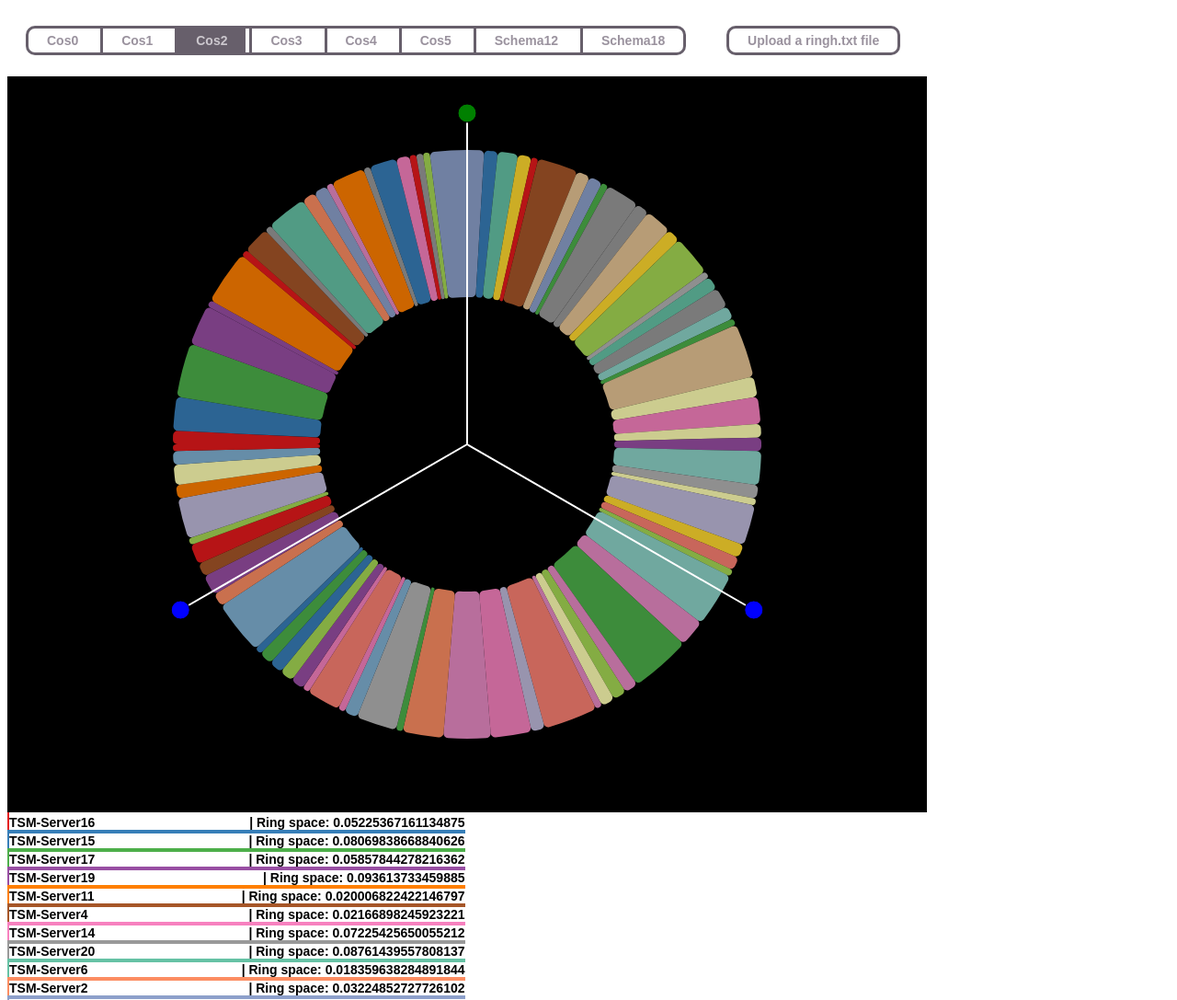
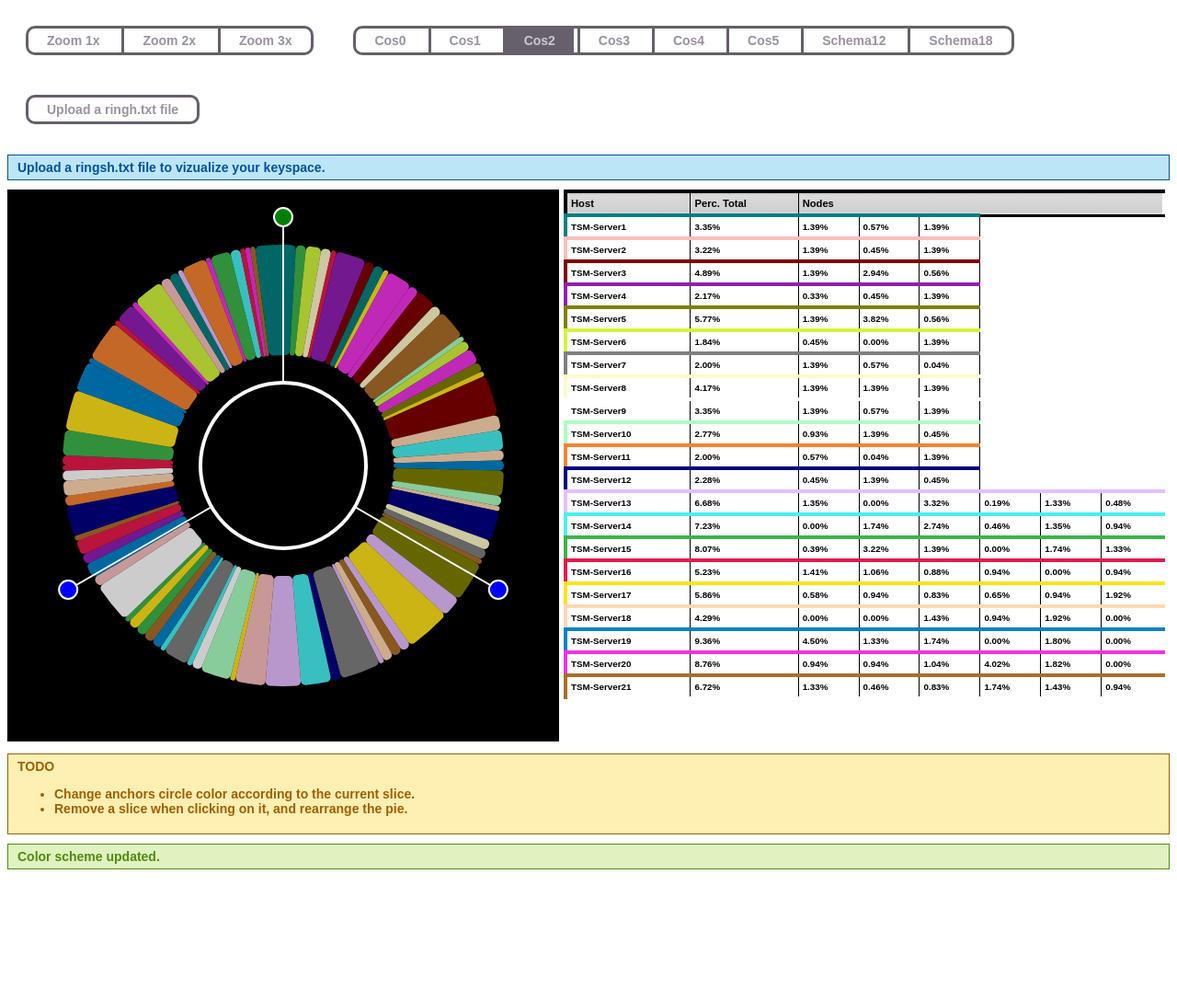
Before and after one commit to scality/keyspace-visualizer, a plain HTML site: page index.html in a window 1280 px wide. Shown: the top 1087 px of the page at 92% size. After the commit the page ends 955 px from the top, so only its background shows below. Drawn offline with Linux system fonts and the light colour scheme.

Commit message:
second working version

```diff
--- a/index.html
+++ b/index.html
@@ -7,6 +7,13 @@
 <!-- }}} -->
 
 <body>
+    <div class="radios">
+        <div class="radio-group">
+            <input type="radio" id="zoom1x" name="zoom-group"><label for="zoom1x">Zoom 1x</label>
+            <input type="radio" id="zoom2x" name="zoom-group"><label for="zoom2x">Zoom 2x</label>
+            <input type="radio" id="zoom3x" name="zoom-group"><label for="zoom3x">Zoom 3x</label>
+        </div>
+
         <div class="radio-group">
             <input type="radio" id="rcos0" name="radio-group"><label for="rcos0">Cos0</label>
             <input type="radio" id="rcos1" name="radio-group"><label for="rcos1">Cos1</label>
@@ -24,15 +31,31 @@
                 Upload a ringh.txt file
             </label>
         </div>
+    </div>
 
+    <div class="info">Upload a ringsh.txt file to vizualize your keyspace.</div>
+
+    <div id="wrapper">
         <div class="svg">
-        <svg width="1000" height="800"></svg>
+            <svg width="600" height="600"></svg>
         </div>
-    <div class="legend"></div>
+
+        <div id="infos"></div>
+    </div>
+
+    <div class="warning">TODO
+        <ul>
+            <li>Change anchors circle color according to the current slice.</li>
+            <li>Remove a slice when clicking on it, and rearrange the pie.</li>
+        </ul>
+    </div>
+    <div class="success">Color scheme updated.</div>
+
     <div class="tooltip"></div>
-
 <script>
 /* ------- Global variables to use {{{-------*/
+var dataPie; // Store the datas for the pie chart, to update during zoom
+var dataAngles; // Store de datas for the line angles, to update during zoom
 var svg = d3.select("svg"),
     width = svg.attr("width"),
     height = svg.attr("height"),
@@ -40,11 +63,16 @@ var svg = d3.select("svg"),
     originx = width / 2,
     originy = height / 2;
 
+/* Lines length used ot visualize angles */
+var lineStart = radius * 0.3;
+var lineLength = radius * 0.9;
+
 /**
  *  Palet of colors to use
  * SchemeSets appear in d3.v4.js
  * var colorsAvailable = d3.schemeSet1.concat(d3.schemeSet2).concat(d3.schemeSet3);
  */
+/*
 var colorsAvailable = [
     "#e41a1c","#377eb8","#4daf4a","#984ea3","#ff7f00",
     "#a65628","#f781bf","#999999","#66c2a5","#fc8d62",
@@ -52,6 +80,14 @@ var colorsAvailable = [
     "#b3b3b3","#8dd3c7","#ffffb3","#bebada","#fb8072",
     "#80b1d3","#fdb462","#b3de69","#fccde5","#d9d9d9",
     "#bc80bd","#ccebc5","#ffed6f"
+]
+*/
+var colorsAvailable = [
+    "#e6194b", "#3cb44b", "#ffe119", "#0082c8", "#f58231",
+    "#911eb4", "#46f0f0", "#f032e6", "#d2f53c", "#fabebe",
+    "#008080", "#e6beff", "#aa6e28", "#fffac8", "#800000",
+    "#aaffc3", "#808000", "#ffd8b1", "#000080", "#808080",
+    "#FFFFFF", "#000000"
 ]
 
 /* List of predefined angles */
@@ -79,22 +115,23 @@ RingImg.append("g").attr("class", "labels");
 svg.append("g").attr("class", "lines");
 /* Arrows at the end of the lines */
 svg.append("g").attr("class", "arrows");
+/* Small center circle */
+var smcircle = svg.append("g").attr("class", "smcircle").append("circle");
+smcircle
+    .attr("r", lineStart)
+    .attr("stroke", "white")
+    .attr("stroke-width", 4)
+    .attr("fill", "none")
 
 /**
  *  Starting draw point in the svg
  *  Rotate -90° to start at noon
  */
-svg.selectAll("g.pie, g.lines, g.arrows")
+svg.selectAll("g.pie, g.lines, g.arrows, g.smcircle")
     .attr("transform", "translate(" + originx + "," + originy + ") rotate(-90, 0, 0)");
 
 // Hidden div to handle texts
 var tooltip = d3.select("div.tooltip");
-
-// The colored legend
-var legendwidth = (width - 5) * 0.5 + "px";
-var legend = d3.select("div.legend")
-    .style("width", legendwidth)
-    .style("max-width", legendwidth);
 
 /* ------- END: DOM Selection }}}-------*/
 /* ------- Standard configurations and function definitions {{{-------*/
@@ -105,8 +142,8 @@ var pie = d3.layout.pie()
 var arc = d3.svg.arc()          // slices configuration
     .cornerRadius(5)            // rounding the slices
     .padAngle(0)                // space between slices
-	.outerRadius(radius * 0.8)  // size limit
-	.innerRadius(radius * 0.4); // starting draw
+	.outerRadius(function() { return radius * 0.8; } )  // size limit
+	.innerRadius(function() { return radius * 0.4; } ); // starting draw
 
 /* ------- END: Standard function definitions and configurations }}}-------*/
 
@@ -121,7 +158,8 @@ d3.select("input.datafile")
         reader.onloadend = function(evt) {
             var dataURL = evt.target.result;
             d3.text(dataURL, function(d) {
-                change(formatInput(d));
+                dataPie = formatInput(d);
+                change(dataPie);
             });
         };
         reader.readAsDataURL(file);
@@ -129,16 +167,42 @@ d3.select("input.datafile")
 
 // Data example
 d3.text("default-ringsh.txt", function(data) {
-    change(formatInput(data));
+    dataPie = formatInput(data);
+    change(dataPie);
 });
 
 // default lines view at init
-updateAngles( partsToAngles(coses.rcos2) );
+dataAngles = partsToAngles(coses.rcos2);
+updateAngles( dataAngles );
 d3.selectAll('input[name="radio-group"]')
     .on("change", function() {
         labelType = this.id
-        var angles = partsToAngles(coses[labelType]);
-        updateAngles(angles);
+        dataAngles = partsToAngles(coses[labelType]);
+        updateAngles(dataAngles);
+    });
+
+d3.selectAll('input[name="zoom-group"]')
+    .on("change", function() {
+        var defw = 400,
+            defh = 400;
+        if(this.id == "zoom1x") { svg.attr("width", defw).attr("height", defh) }
+        if(this.id == "zoom2x") { svg.attr("width", defw * 2).attr("height", defh * 2) }
+        if(this.id == "zoom3x") { svg.attr("width", defw * 3).attr("height", defh * 3) }
+
+        width = svg.attr("width"),
+        height = svg.attr("height"),
+        radius = Math.min(width, height) * 0.5,
+        originx = width / 2,
+        originy = height / 2;
+        lineStart = radius * 0.3;
+        lineLength = radius * 0.9;
+        svg.selectAll("g.pie, g.lines, g.arrows, g.smcircle")
+            .attr("transform", "translate(" + originx + "," + originy + ") rotate(-90, 0, 0)");
+        smcircle
+            .attr("r", lineStart)
+        change(dataPie);
+        updateAngles([]); // hack to resize the angles
+        updateAngles(dataAngles);
     });
 
 function change(data) { // {{{
@@ -219,24 +283,21 @@ function change(data) { // {{{
 }; // }}}
 
 function updateAngles(data) {
-    var radline = radius * 0.9
-
     var lines = svg.select("g.lines")
         .selectAll("line")
         .data(data, function(d) { return d.angle; });
 
     lines.enter()
         .append("line")
-        .attr("x1", 0)
-        .attr("y1", 0)
-        .attr("x2", function(d) { return cosDegree(d.angle) * radline; })
-        .attr("y2", function(d) { return sinDegree(d.angle) * radline; })
+        .attr("x1", function(d) { return cosDegree(d.angle) * lineStart; })
+        .attr("y1", function(d) { return sinDegree(d.angle) * lineStart; })
+        .attr("x2", function(d) { return cosDegree(d.angle) * lineLength; })
+        .attr("y2", function(d) { return sinDegree(d.angle) * lineLength; })
         .style("fill", "none")
         .style("stroke", "white")
         .style("stroke-width", "2px")
 
-    lines.exit()
-        .remove();
+    lines.exit().remove();
 
     var anchor = svg.select("g.arrows")
         .selectAll("circle")
@@ -244,22 +305,19 @@ function updateAngles(data) {
 
     anchor.enter()
         .append("circle")
-        .attr("cx", function(d) { return cosDegree(d.angle) * radline; })
-        .attr("cy", function(d) { return sinDegree(d.angle) * radline; })
+        .attr("cx", function(d) { return cosDegree(d.angle) * lineLength; })
+        .attr("cy", function(d) { return sinDegree(d.angle) * lineLength; })
         .attr("r", 10)
-        .style("fill", function(d, i) { if(i == 0) { return "green" } else { return "blue" }; })
-        .style("stroke", "black")
-        .style("stroke-width", "1px")
+        .attr("class", "circle")
+        .attr("style", function(d, i) { if(i == 0) { return "fill: green;" } })
 
     anchor
         .on('mousedown', function(d, i) {
             var timedOut = 0
-            d3.select("svg")
-                .on('mousemove', function(elem, i) {
-
+            svg.on('mousemove', function(elem, i) {
                     if(!timedOut) {
-                        var x = (width/4) - d3.mouse(this)[0];
-                        var y = (height/2) - d3.mouse(this)[1];
+                        var x = originx - d3.mouse(this)[0];
+                        var y = originy - d3.mouse(this)[1];
                         var radian = Math.atan2(y, x); // In radians
                         var degree = radian * (180 / Math.PI) + 180;
                         //console.log("x:"+x+" y:"+y+" rad:"+rad+" deg:"+deg)
@@ -272,13 +330,11 @@ function updateAngles(data) {
                     setTimeout(function() { timedOut = 0 }, 10)
                 })
         .on('mouseup', function(e) {
-            d3.select("svg")
-                 .on('mousemove', null);
+            svg.on('mousemove', null);
         })
     });
 
-    anchor.exit()
-        .remove();
+    anchor.exit().remove();
 };
 
 </script>
--- a/js/computeInfos.js
+++ b/js/computeInfos.js
@@ -108,48 +108,59 @@ function formatInput(dataraw) {
     }); // }}}
 
     // Need to move writeLegend to a better place
-    writeLegend(servstats);
     writeLegend2(ringkeysSorted, servstats)
     return ringkeysSorted;
 }; // }}}
 
-function writeLegend2(data, stats) {
-    var table = d3.select("div#infos").append("table");
-    var titles = ["Host", "Members"];
+function writeLegend2(data, rawstats) {
+    var collator = new Intl.Collator(undefined, {numeric: true, sensitivity: 'base'});
+    function sortHost(obj) {
+        return obj.sort(function(a, b) {
+            return collator.compare(a.hostname, b.hostname);
+        });
+    }
+    stats = sortHost(rawstats)
 
-    var headers = table.append('thead').append('tr')
-        .selectAll('th')
-        .data(titles).enter()
-        .append('th')
-        .text(function (d) { return d; })
 
-    var rows = table.append('tbody').selectAll('tr')
-        .data(stats).enter()
-        .append('tr');
+    var divinfo = d3.select("div#infos").html("");
+    var table = divinfo.append("table");
 
-    rows
-        .selectAll('td')
-        .data(function (d) {
-            return titles.map(function (k) {
-                return { 'value': d.hostname, 'name': k };
-            })
-        }).enter()
-        .append("td")
-        .attr('data-th', function (d) {
-            return d.name;
+    var headers = table
+        .attr("class", "minimalistBlack")
+        .append('thead')
+        .append("tr")
+        .style("border-left", "4px solid black")
+    headers.append("th").text("Host");
+    headers.append("th").text("Perc. Total");
+    headers.append("th").attr("id", "members").text("Nodes");
+
+
+    var colnumbers = 1;
+    var rows = table.append('tbody');
+    stats.forEach(function(d) {
+        var myrow = rows
+            .append("tr")
+            .style("border-left", "4px solid " + d.color)
+
+        myrow
+            .append("td")
+            .style("border-top", "4px solid " + d.color)
+            .text(d.hostname)
+
+        myrow
+            .append("td").text(d3.format(".2%")(d.percs))
+            .style("border-top", "4px solid " + d.color)
+
+        var cntemp = 0;
+        data.forEach(function(e) {
+            if(e.host == d.hostname) {
+                if(++cntemp > colnumbers) { ++colnumbers; }
+                myrow.append("td")
+                    .style("border-top", "4px solid " + d.color)
+                    .text(d3.format(".2%")(e.perc))
+            }
         })
-        .html(function(d) {
-            if(d.name == "Host") {
-                return d.value;
-            }
-            if(d.name == "Members") {
-                var content = data.forEach(function(s) {
-                    if(d.value == s.host) {
-                        console.log(s.server)
-                        return '<span>'+ s.server + '</span>'
-                    }
-                })
-                return content;
-            }
-        });
+
+    })
+    d3.select("th#members").attr("colspan", colnumbers);
 }
--- a/js/formatInput.js
+++ b/js/formatInput.js
@@ -38,7 +38,7 @@ function writeLegend(data) { // {{{
         .append("span")
         .attr("class", "ringspace")
         .text(function(d) {
-            return " | Ring space: " + d.percs; // d3.format(".2%")(d.percs);
+            return " | Ring space: " + d3.format(".3%")(d.percs);
         });
 
     text.exit()
@@ -66,7 +66,7 @@ function partsToAngles(data) {
         var y = -1;
         while(++y < n) {
             if( x == data.part[y] ) {
-                angles.push( { "angle": (360 / data.schema * x) } );
+                angles.push( { "angle": (360 / data.schema * x), "radius": radius } );
                 break;
             }
         }
```
Lines whose indentation alone changed are shown as unchanged.
